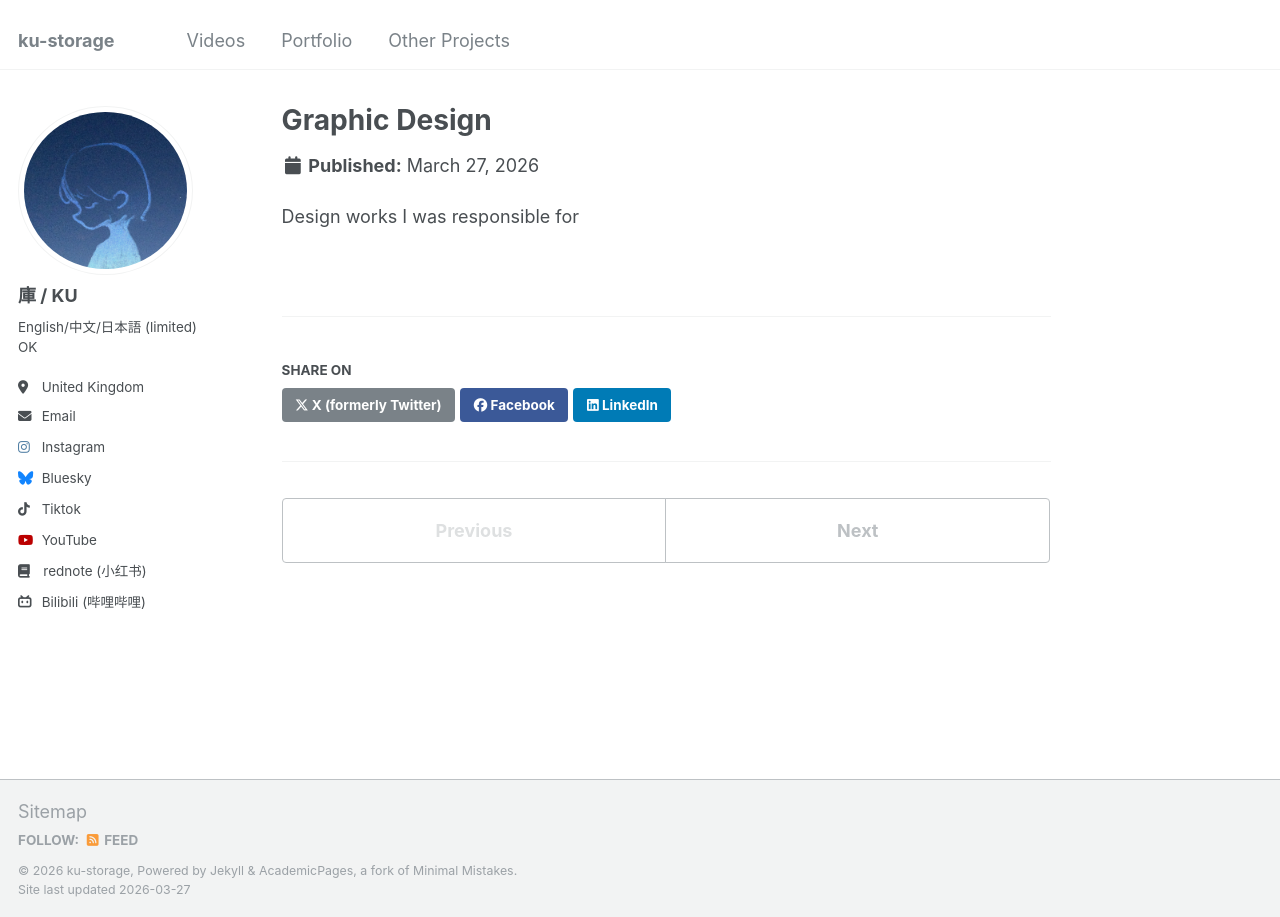
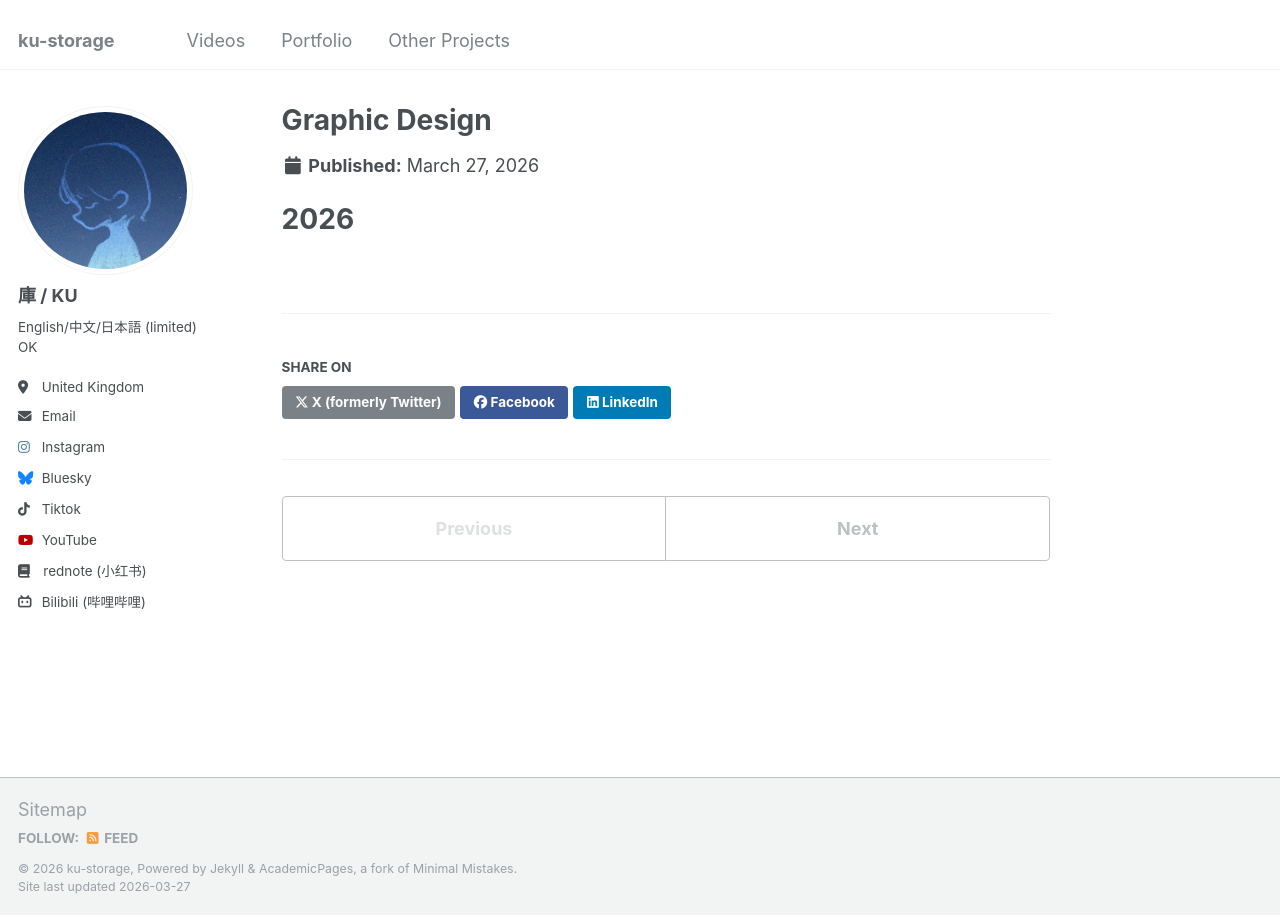
Before and after one commit to ku-storage/ku-storage.github.io, a Jekyll site: the page built from _portfolio/graphicdesign.md, in a window 1280 px wide. Built offline with Jekyll 4.4.1, drawn with Linux system fonts in a browser that asks for light colours.

Commit message:
Update graphicdesign.md

```diff
--- a/_portfolio/graphicdesign.md
+++ b/_portfolio/graphicdesign.md
@@ -3,4 +3,4 @@ title: "Graphic Design"
 excerpt: "design works I was responsible for <br/><img src='/graphicdesigns.PNG'>"
 collection: portfolio
 ---
-Design works I was responsible for
+# 2026
```
